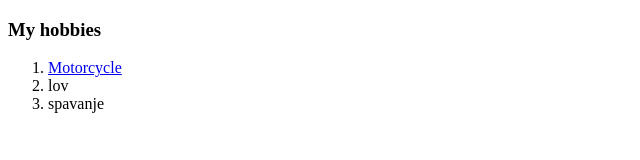
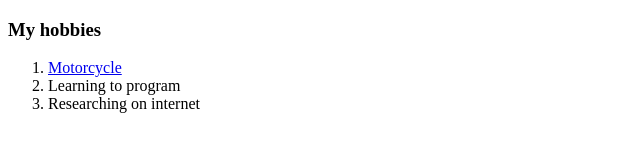
Before and after one commit to K33nIT/cv, a plain HTML site: page hobbies.html in a window 1280 px wide. Shown: the whole page, without its empty margins (0-640 px from the left). Drawn offline with Linux system fonts and the light colour scheme.

Commit message:
Update hobbies.html

```diff
--- a/hobbies.html
+++ b/hobbies.html
@@ -10,8 +10,8 @@
     <h3>My hobbies</h3>
     <ol>
         <li> <a href="https://www.lux-review.com/wp-content/uploads/2021/09/Motorbike.jpg">Motorcycle</a></li>
-        <li>lov</li>
-        <li>spavanje</li>
+        <li>Learning to program</li>
+        <li>Researching on internet</li>
     </ol>
 
 </body>
```
